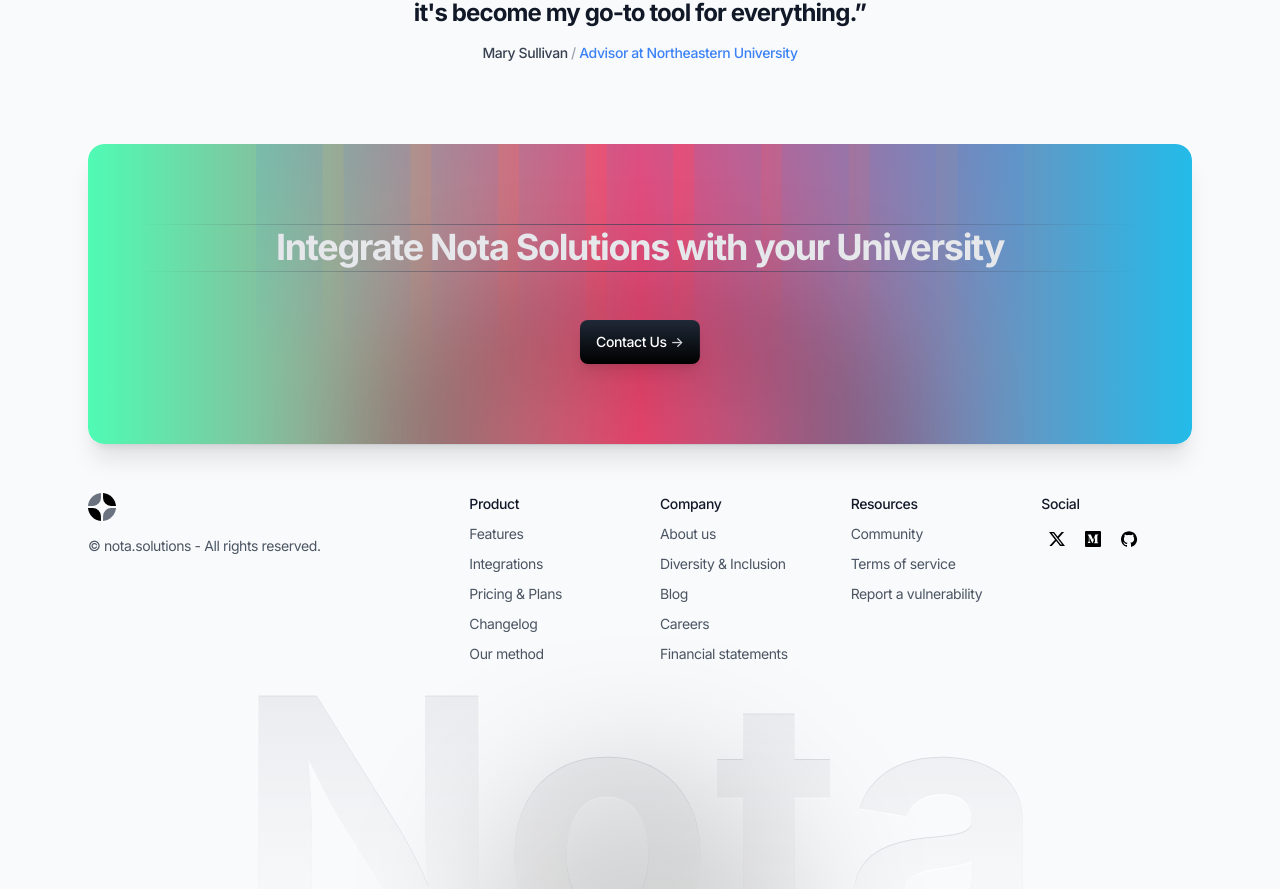
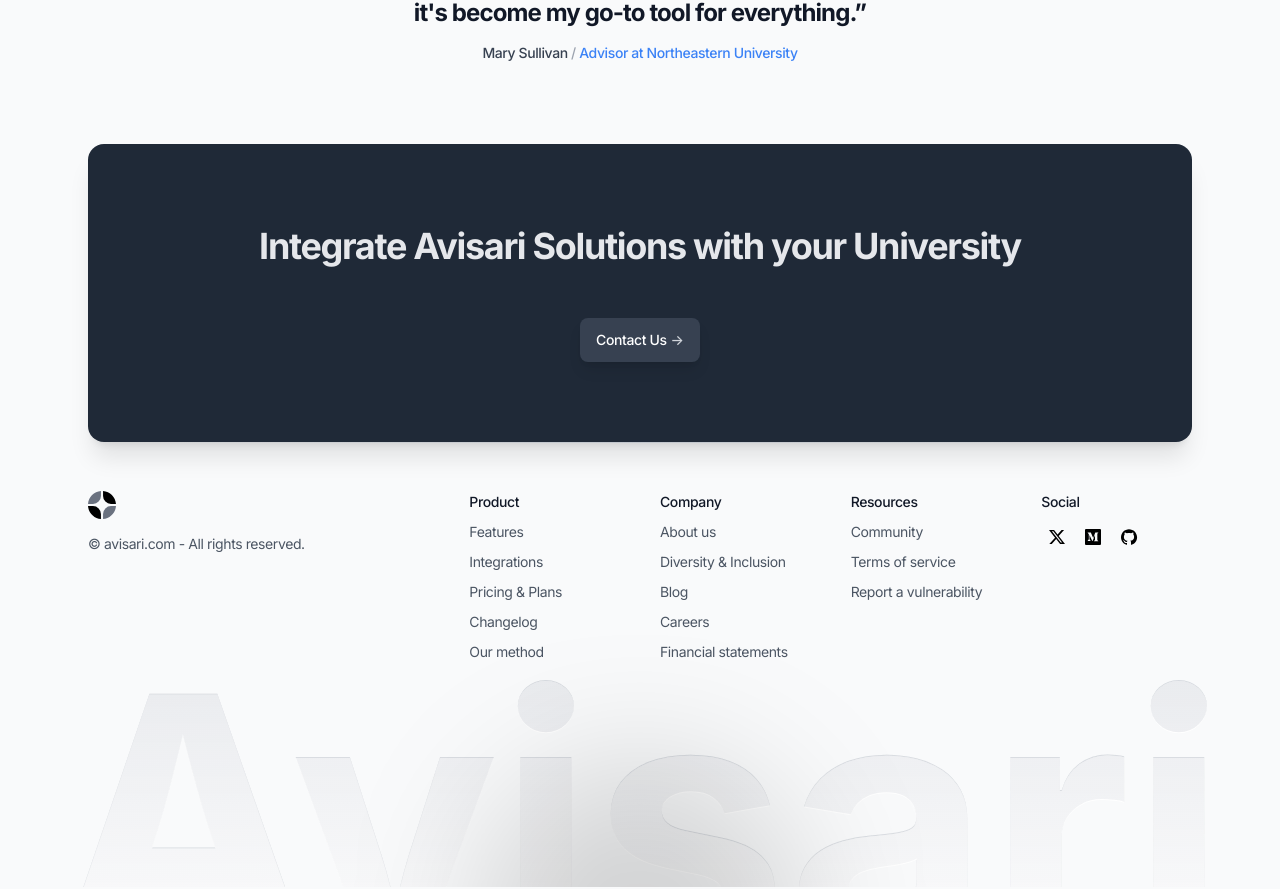
Before and after one commit to AnthonyCampos1234/Avisari, a Next.js app: page / in a window 1280 px wide. Shown: the part 2794-3683 px from the top of the page. Built offline with nearby package versions, Linux system fonts and the light colour scheme; no server answers.

Commit message:
more changes

```diff
--- a/components/cta.tsx
+++ b/components/cta.tsx
@@ -1,41 +1,20 @@
 import Image from "next/image";
-import Stripes from "@/public/images/stripes-dark.svg";
 
 export default function Cta() {
   return (
     <section>
       <div className="mx-auto max-w-6xl px-4 sm:px-6">
         <div
-          className="relative overflow-hidden rounded-2xl text-center shadow-xl before:pointer-events-none before:absolute before:inset-0 before:-z-10 before:rounded-2xl before:bg-gradient-to-r before:from-[#4ffbb4] before:via-[#f14771] before:to-[#23bbe9]"
+          className="relative overflow-hidden rounded-2xl text-center shadow-xl bg-gray-800"
           data-aos="zoom-y-out"
         >
-          {/* Glow */}
-          <div
-            className="absolute bottom-0 left-1/2 -z-10 -translate-x-1/2 translate-y-1/2"
-            aria-hidden="true"
-          >
-            <div className="h-56 w-[480px] rounded-full border-[20px] border-black blur-3xl" />
-          </div>
-          {/* Stripes illustration */}
-          <div
-            className="pointer-events-none absolute left-1/2 top-0 -z-10 -translate-x-1/2 transform"
-            aria-hidden="true"
-          >
-            <Image
-              className="max-w-none"
-              src={Stripes}
-              width={768}
-              height={432}
-              alt="Stripes"
-            />
-          </div>
           <div className="px-4 py-12 md:px-12 md:py-20">
-            <h2 className="mb-6 border-y text-3xl font-bold text-gray-200 [border-image:linear-gradient(to_right,transparent,theme(colors.slate.700/.7),transparent)1] md:mb-12 md:text-4xl">
-              Integrate Nota Solutions with your University
+            <h2 className="mb-6 text-3xl font-bold text-gray-200 md:mb-12 md:text-4xl">
+              Integrate Avisari Solutions with your University
             </h2>
             <div className="mx-auto max-w-xs sm:flex sm:max-w-none sm:justify-center">
               <a
-                className="btn group mb-4 w-full bg-gradient-to-t from-black to-gray-800 bg-[length:100%_100%] bg-[bottom] text-white shadow hover:bg-[length:100%_150%] sm:mb-0 sm:w-auto"
+                className="btn group mb-4 w-full bg-gray-700 text-white shadow hover:bg-gray-600 sm:mb-0 sm:w-auto"
                 href="#0"
               >
                 <span className="relative inline-flex items-center">
--- a/components/ui/footer.tsx
+++ b/components/ui/footer.tsx
@@ -15,7 +15,7 @@ export default function Footer({ border = false }: { border?: boolean }) {
               <Logo />
             </div>
             <div className="text-sm text-gray-600">
-              &copy; nota.solutions - All rights reserved.
+              &copy; avisari.com - All rights reserved.
             </div>
           </div>
 
@@ -200,7 +200,7 @@ export default function Footer({ border = false }: { border?: boolean }) {
 
       {/* Big text */}
       <div className="relative -mt-16 h-60 w-full" aria-hidden="true">
-        <div className="pointer-events-none absolute left-1/2 -z-10 -translate-x-1/2 text-center text-[348px] font-bold leading-none before:bg-gradient-to-b before:from-gray-200 before:to-gray-100/30 before:to-80% before:bg-clip-text before:text-transparent before:content-['Nota'] after:absolute after:inset-0 after:bg-gray-300/70 after:bg-clip-text after:text-transparent after:mix-blend-darken after:content-['Nota'] after:[text-shadow:0_1px_0_white]"></div>
+        <div className="pointer-events-none absolute left-1/2 -z-10 -translate-x-1/2 text-center text-[348px] font-bold leading-none before:bg-gradient-to-b before:from-gray-200 before:to-gray-100/30 before:to-80% before:bg-clip-text before:text-transparent before:content-['Avisari'] after:absolute after:inset-0 after:bg-gray-300/70 after:bg-clip-text after:text-transparent after:mix-blend-darken after:content-['Avisari'] after:[text-shadow:0_1px_0_white]"></div>
         {/* Glow */}
         <div
           className="absolute bottom-0 left-1/2 -translate-x-1/2 translate-y-2/3"
```
